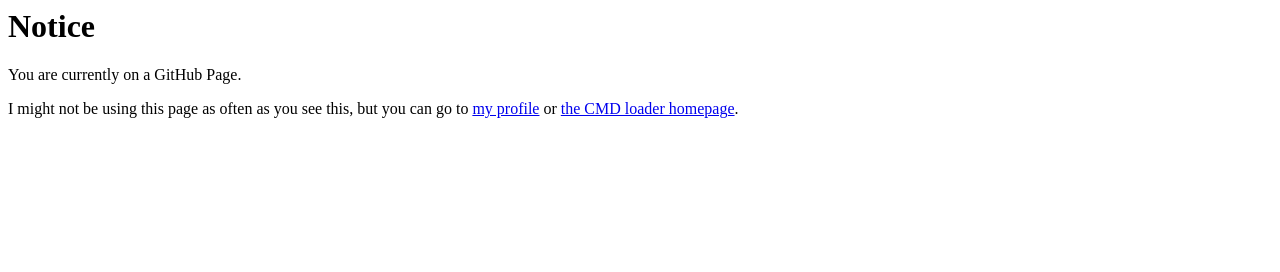
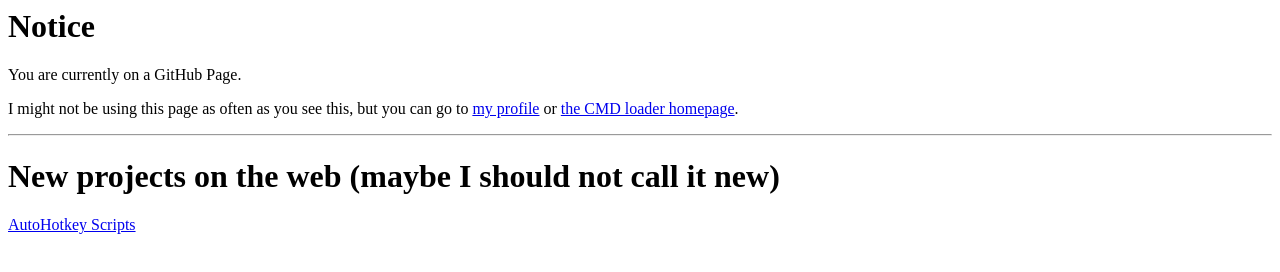
Before and after one commit to JaxonDozier7/jaxondozier7.github.io, a plain HTML site: page index.html in a window 1280 px wide. Drawn offline with Linux system fonts and the light colour scheme.

Commit message:
Update index.html

```diff
--- a/index.html
+++ b/index.html
@@ -6,5 +6,8 @@
     <h1>Notice</h1>
     <p>You are currently on a GitHub Page.</p>
     <p>I might not be using this page as often as you see this, but you can go to <a href="https://github.com/JaxonDozier7">my profile</a> or <a href="/cmd-loader/">the CMD loader homepage</a>.</p>
+    <hr>
+    <h1>New projects on the web (maybe I should not call it new)</h1>
+    <a href="/AutoHotkeyScripts/">AutoHotkey Scripts</a>
   </body>
 </html>
```
